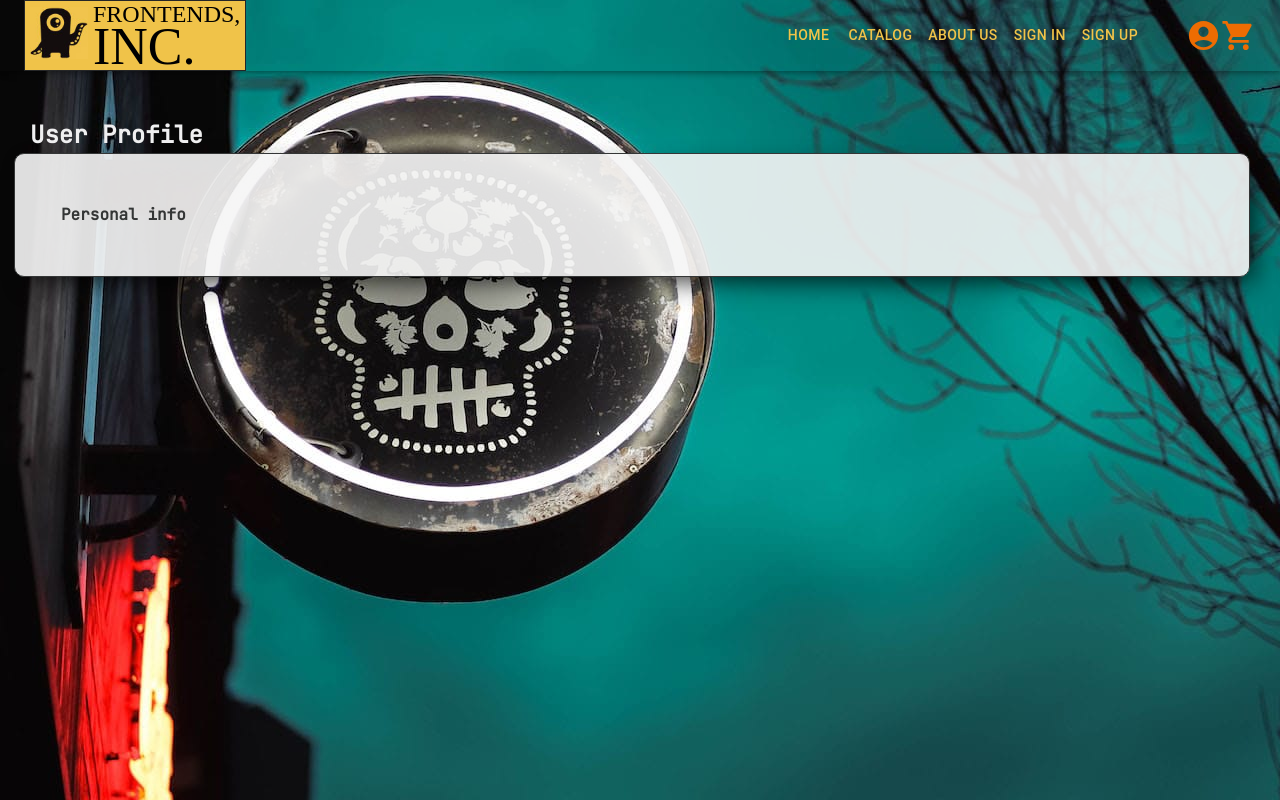
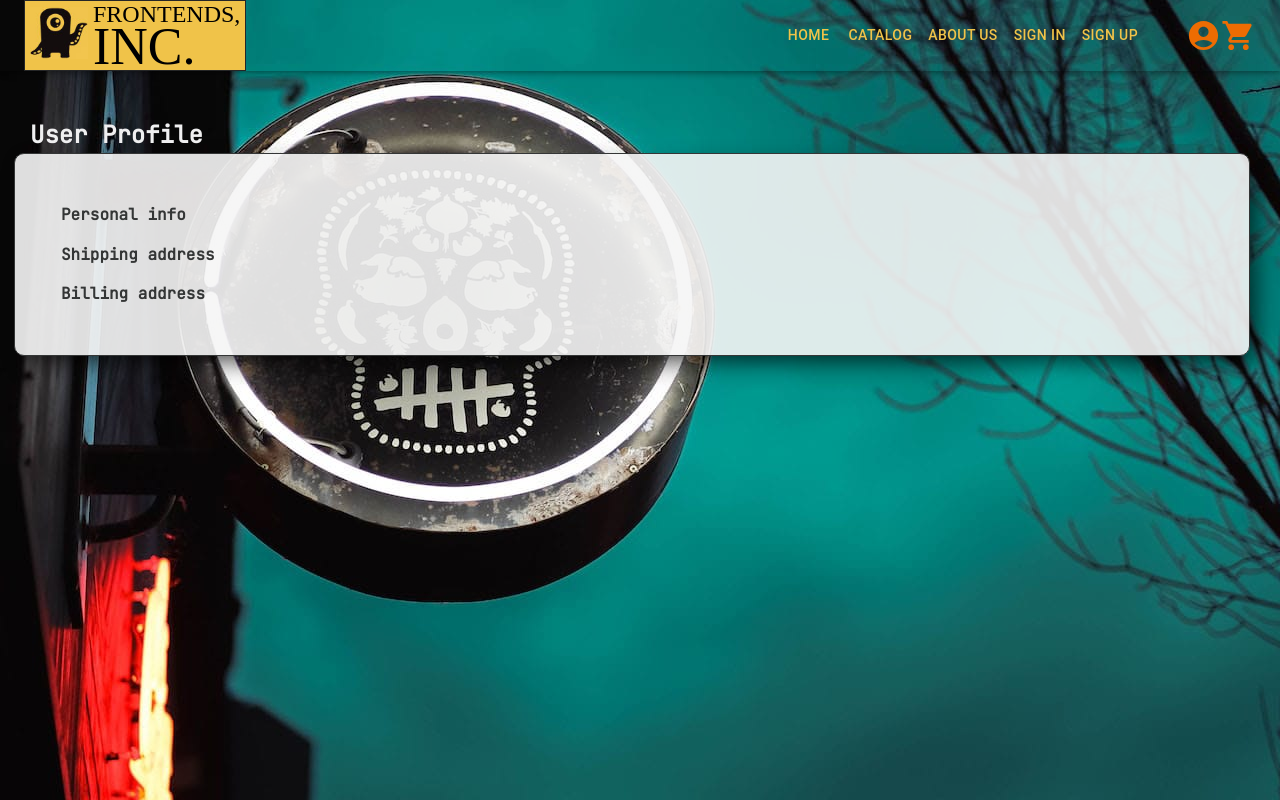
Before and after one commit to maximiloi/eCommerce-Application, a React (Vite) app in the folder monster-shop/: page /profile in a window 1280 px wide. Built offline with nearby package versions, Linux system fonts and the light colour scheme; a web font is replaced by a local one; what @commercetools/platform-sdk, @commercetools/sdk-client-v2 would draw is missing.

Commit message:
feat: add section title

```diff
--- a/monster-shop/src/pages/Profile.tsx
+++ b/monster-shop/src/pages/Profile.tsx
@@ -13,6 +13,8 @@ function Profile() {
       <Grid container spacing={2} className="profile__wrapper">
         <Grid item>
           <h4>Personal info</h4>
+          <h4>Shipping address</h4>
+          <h4>Billing address</h4>
         </Grid>
       </Grid>
     </Box>
```
